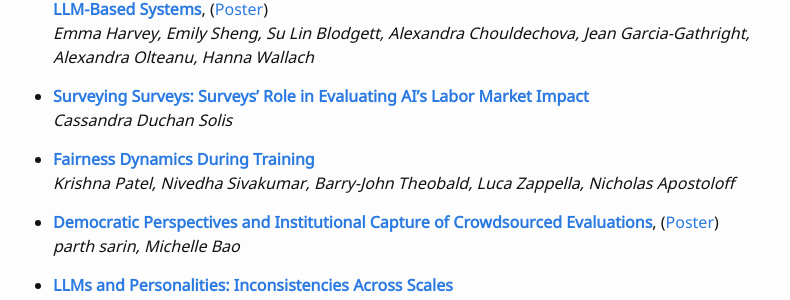
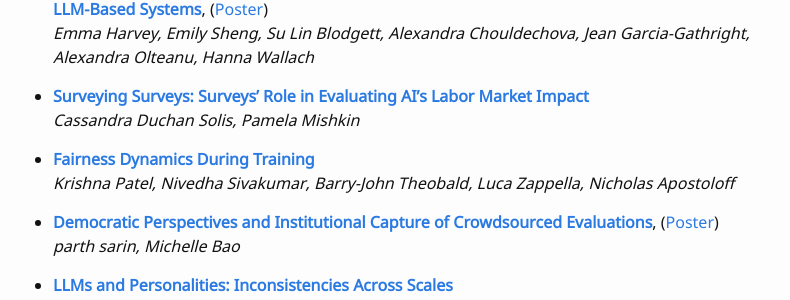
Before and after one commit to aaai-fidu-lab/aaai-fidu-lab.github.io, a Jekyll site: the page built from accepted-papers.md, in a window 1280 px wide and 900 px high, scrolled down 1629 px. Shown: the part 416-716 px from the top of the window, without its empty margins (247-1037 px from the left). Built offline with Jekyll 4.4.1, drawn with Linux system fonts in a browser that asks for light colours; our own code applies the rules of GitHub Pages for plain Markdown files.

```diff
--- a/accepted-papers.md
+++ b/accepted-papers.md
@@ -82,7 +82,7 @@ The following tiny papers have been accepted to the EvalEval Workshop at NeurIPS
   *Emma Harvey, Emily Sheng, Su Lin Blodgett, Alexandra Chouldechova, Jean Garcia-Gathright, Alexandra Olteanu, Hanna Wallach*
 
 * **[Surveying Surveys: Surveys' Role in Evaluating AI's Labor Market Impact](accepted_papers/EvalEval_24_Solis.pdf)**
-  *Cassandra Duchan Solis*
+  *Cassandra Duchan Solis, Pamela Mishkin*
 
 * **[Fairness Dynamics During Training](accepted_papers/EvalEval_24_Patel.pdf)**
   *Krishna Patel, Nivedha Sivakumar, Barry-John Theobald, Luca Zappella, Nicholas Apostoloff*
```
Also changed, not shown: other parts of accepted-papers.md (+1 -1 lines), 1 other file.
